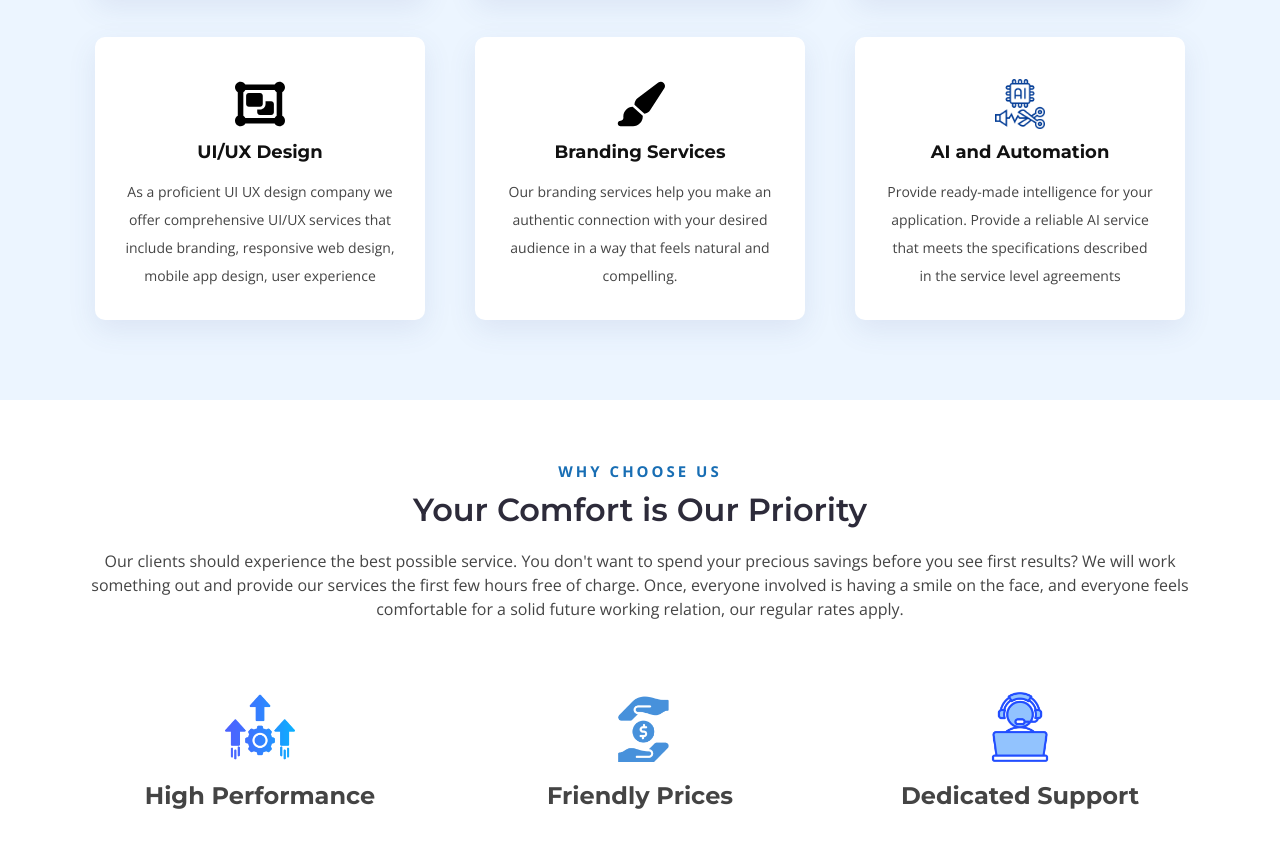
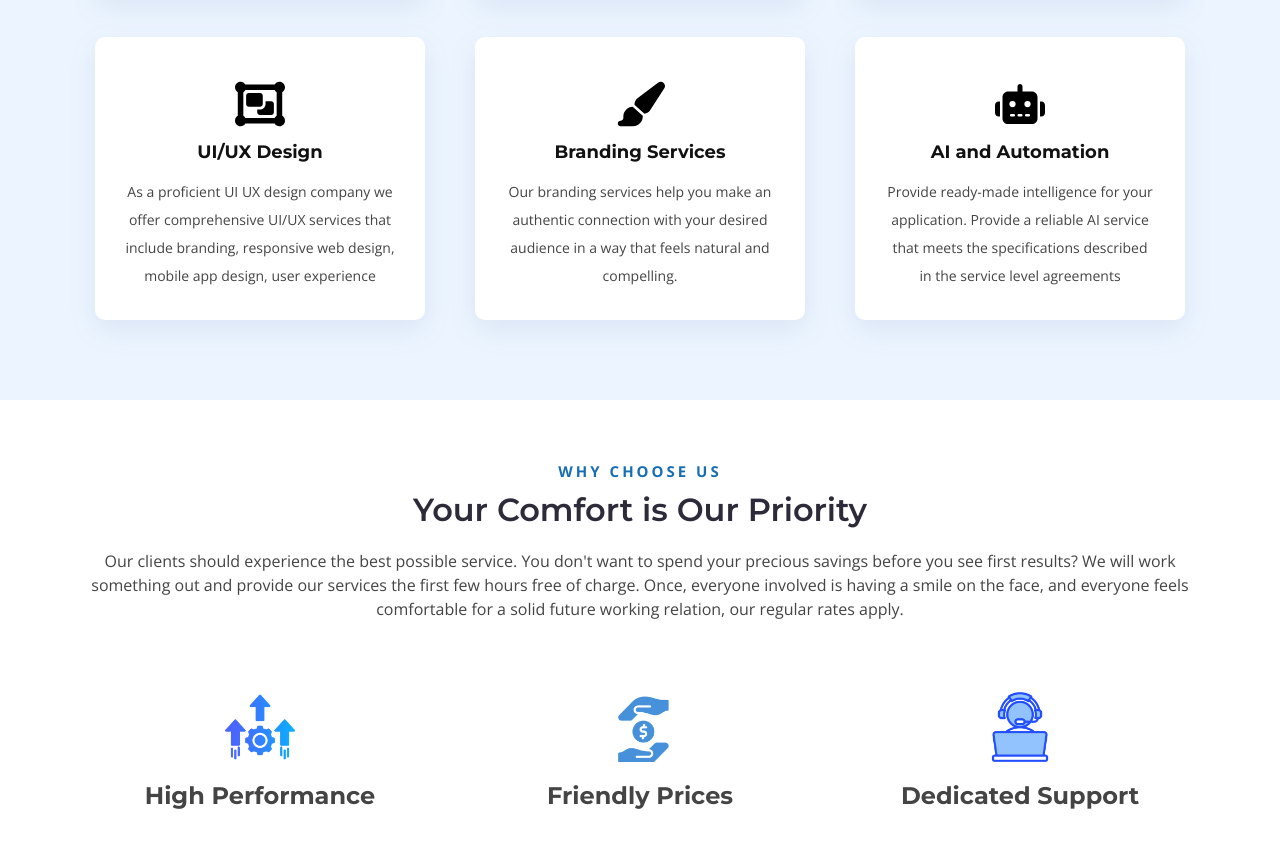
Before and after one commit to maheen-star/negoify, a plain HTML site: page index.html in a window 1280 px wide. Shown: the part 1879-2729 px from the top of the page. Drawn offline with nearby package versions, Linux system fonts and the light colour scheme; files whose address does not match are found by name.

Commit message:
Update index.html

```diff
--- a/index.html
+++ b/index.html
@@ -164,7 +164,7 @@
           </div>
           <div class="col-md-6 col-lg-4 wow bounceInUp" data-wow-delay="0.2s" data-wow-duration="1.4s">
             <div class="box">
-              <div class="icon"><img src="./img/ai.png" style="height: 50px; width: 50px;"></div>
+              <div class="icon"><img src="./img/robot-solid.svg" style="height: 50px; width: 50px;"></div>
               <h4 class="title"><a href="">AI and Automation</a></h4>
               <p class="description">Provide ready-made intelligence for your application. Provide a reliable AI service that meets the specifications described in the service level agreements</p>
             </div>
```
